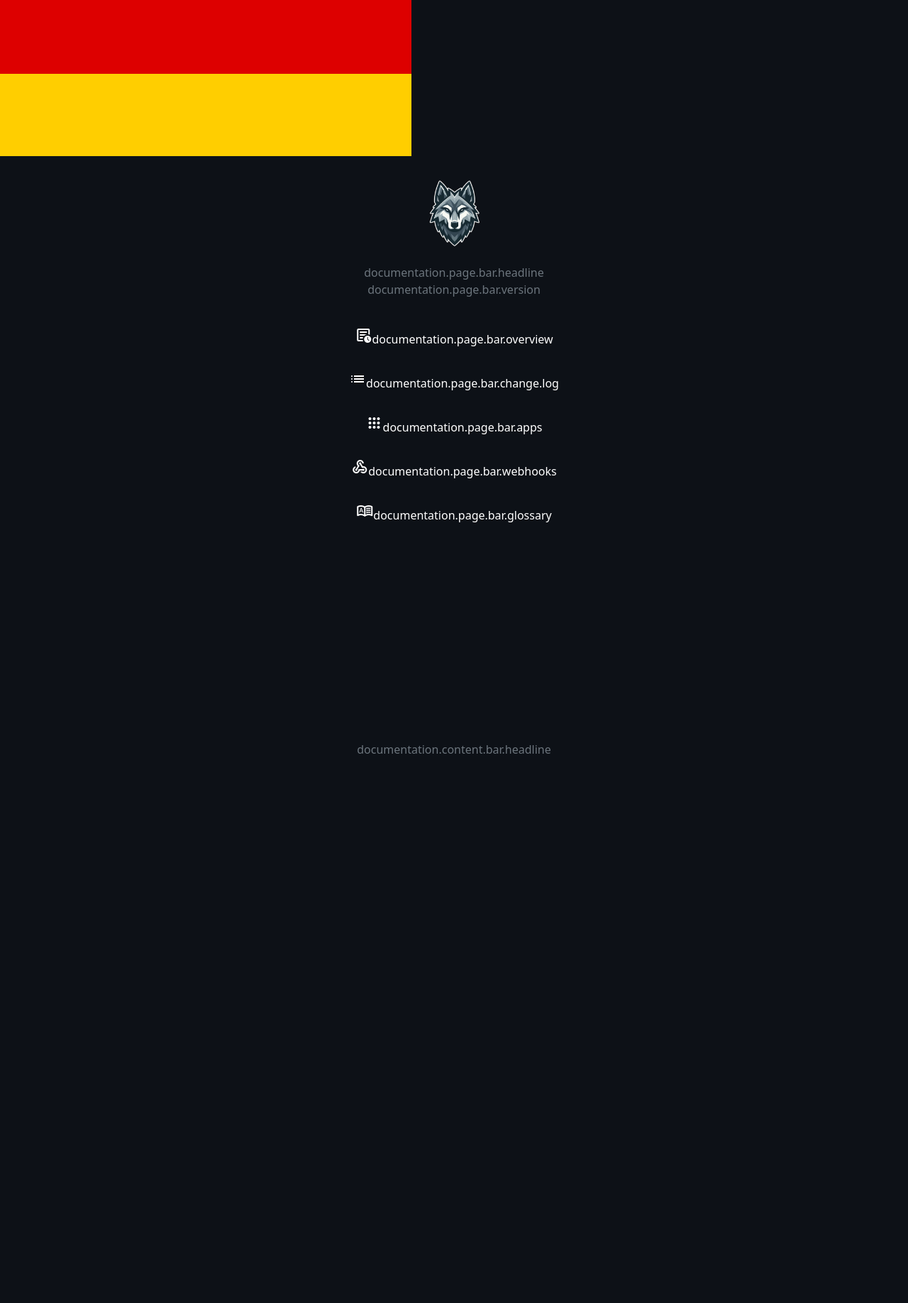
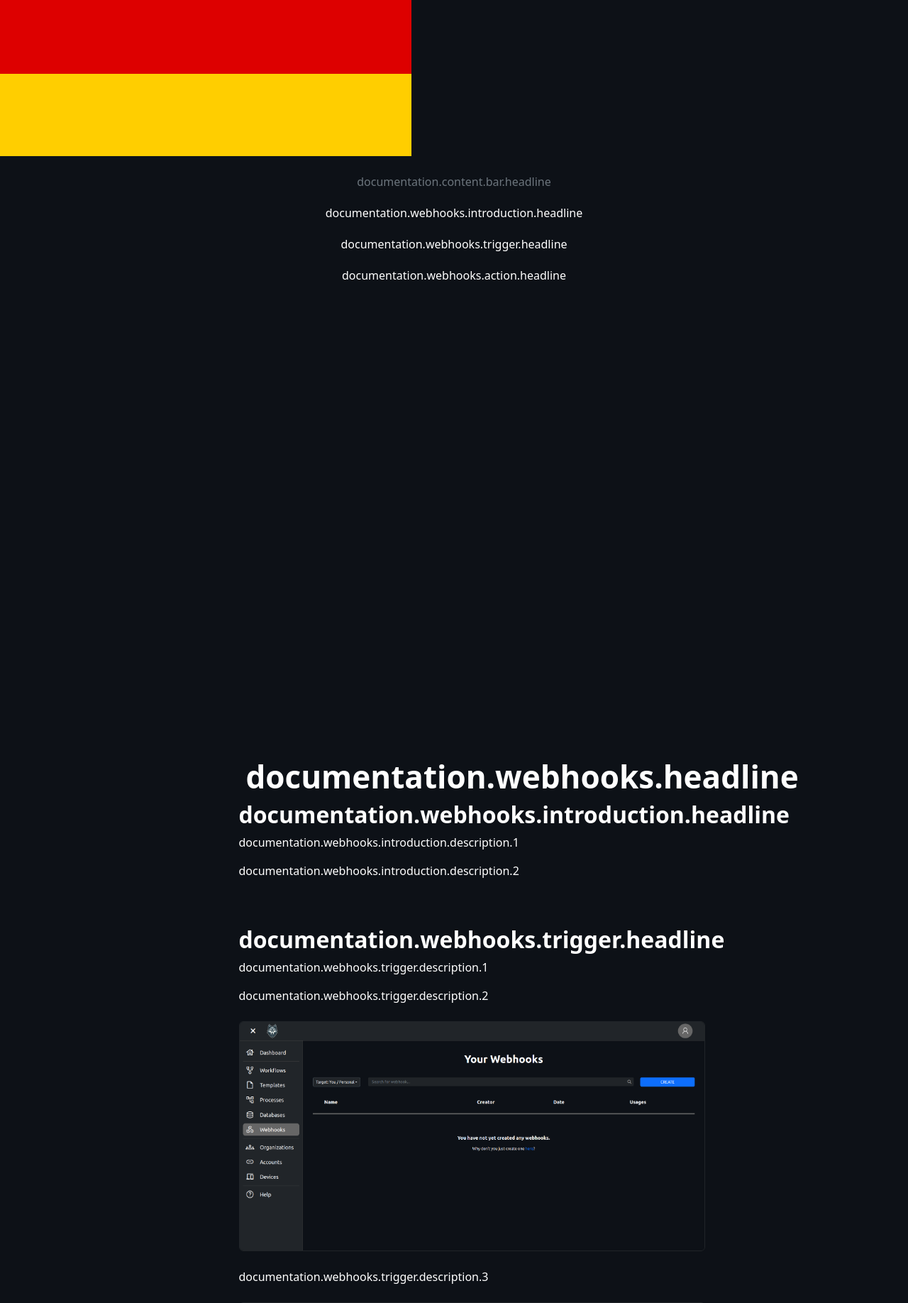
Before and after one commit to taskwolf-net/taskwolf-documentation, a Django app: template documentation/templates/webhooks.html in a window 1280 px wide. Shown: the part 800-2636 px from the top of the page at 71% size. Run offline with Django 4.2, Linux system fonts and the light colour scheme; the template is opened without the code that fills it, so the values that code supplies are empty; some libraries are stand-ins or nearby versions.

Commit message:
Begin implementation of webhooks page

```diff
--- a/documentation/templates/webhooks.html
+++ b/documentation/templates/webhooks.html
@@ -9,7 +9,26 @@
     <div class="sidebar-influenced">
       <div class="documentation-page">
         <h1 class="text-center fw-bold mt-5">{% trans 'documentation.webhooks.headline' %}</h1>
+        <div class="documentation-section">
+          <h2 class="documentation-section-headline">{% trans 'documentation.webhooks.introduction.headline' %}</h2>
+          <p>{% trans 'documentation.webhooks.introduction.description.1' %}</p>
+          <p>{% trans 'documentation.webhooks.introduction.description.2' %}</p>
+        </div>
+        <div class="documentation-section">
+          <h2 class="documentation-section-headline">{% trans 'documentation.webhooks.trigger.headline' %}</h2>
+          <p>{% trans 'documentation.webhooks.trigger.description.1' %}</p>
+          <p class="mb-0">{% trans 'documentation.webhooks.trigger.description.2' %}</p>
+          <img src="{% static 'img/webhook/1.png' %}" width="100%" class="mt-4 mb-4 border border-dark rounded" alt="">
+          <p class="mb-0">{% trans 'documentation.webhooks.trigger.description.3' %}</p>
+          <img src="{% static 'img/webhook/2.png' %}" width="100%" class="mt-4 mb-4 border border-dark rounded" alt="">
+          <p class="mb-0">{% trans 'documentation.webhooks.trigger.description.4' %}</p>
+          <img src="{% static 'img/webhook/3.png' %}" width="100%" class="mt-4 mb-4 border border-dark rounded" alt="">
+        </div>
+        <div class="documentation-section">
+          <h2 class="documentation-section-headline">{% trans 'documentation.webhooks.action.headline' %}</h2>
+        </div>
       </div>
     </div>
+    {% include 'templates/documentation-footer.html' %}
   </body>
 </html>
```
Also changed, not shown: locale/de/LC_MESSAGES/django.po, locale/en/LC_MESSAGES/django.po, static/img/webhook/1.png (added), static/img/webhook/2.png (added), static/img/webhook/3.png (added).
